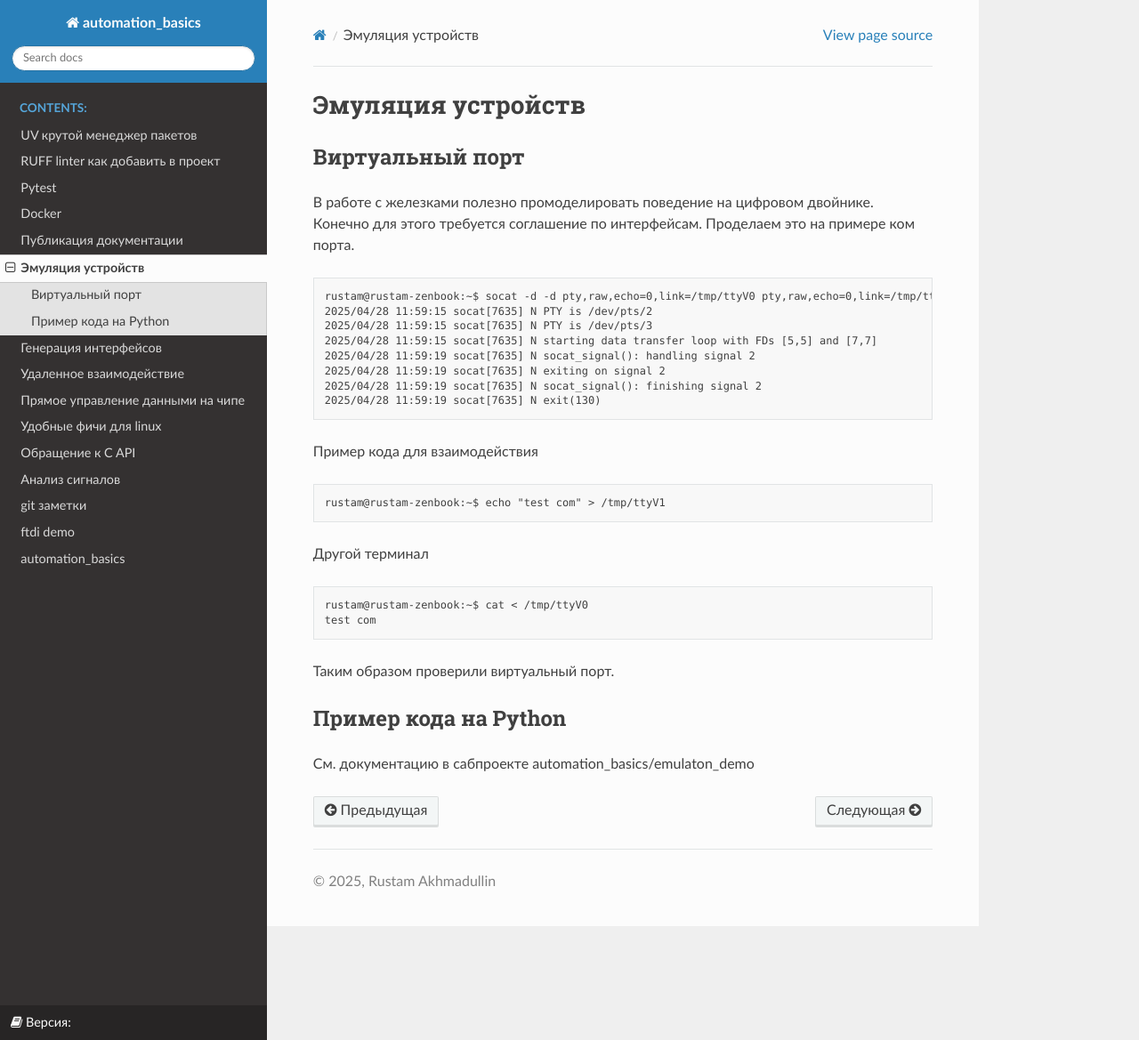
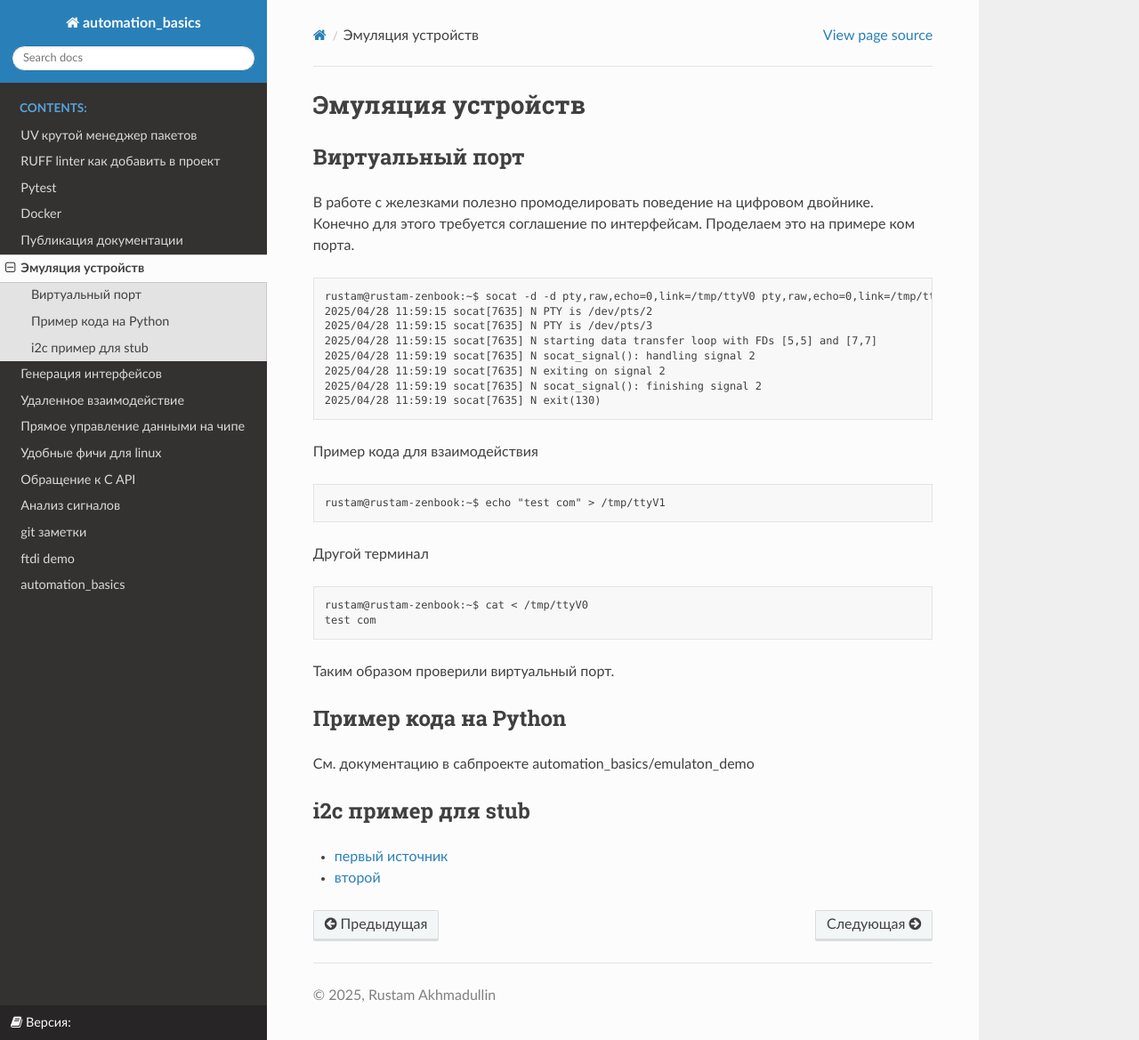
Before and after one commit to RustamAxm/automation_basic, a Sphinx documentation site: the page built from docs/source/tutorials/emulation.rst, in a window 1280 px wide and 1169 px high. Shown: the whole window at 89% size. Built offline with Sphinx 7.4.7 and the Read the Docs theme 3.1.0, drawn with Linux system fonts in a browser that asks for light colours.

Commit message:
fix emulator docs

```diff
--- a/docs/source/tutorials/emulation.rst
+++ b/docs/source/tutorials/emulation.rst
@@ -38,3 +38,11 @@
 ------------------------
 
 См. документацию в сабпроекте automation_basics/emulaton_demo
+
+
+i2c пример для stub
+---------------------
+
+* `первый источник <https://stackoverflow.com/questions/63430327/how-can-i-emulate-an-i2c-device-on-linux>`_
+
+* `второй  <https://shawn-maybush.com/building-a-dockerized-i%C2%B2c-development-platform-for-raspberry-pi/>`_
```
